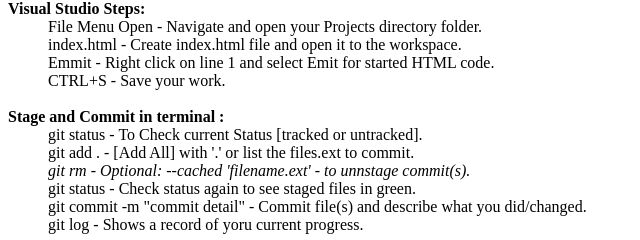
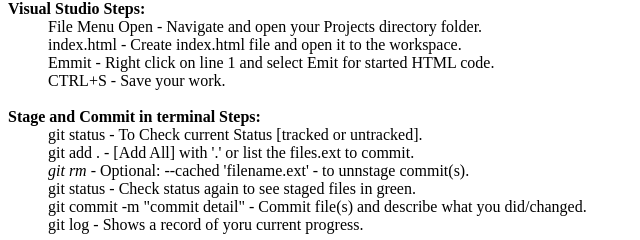
Before and after one commit to dev-elements/communication-log, a plain HTML site: page index.html in a window 1280 px wide. Shown: the part 278-518 px from the top of the page, 0-640 px from the left. Drawn offline with Linux system fonts and the light colour scheme.

Commit message:
reformatted git rm itallics

```diff
--- a/index.html
+++ b/index.html
@@ -22,10 +22,10 @@
         <dd>Emmit - Right click on line 1 and select Emit for started HTML code. </dd>
         <dd>CTRL+S - Save your work.</dd>
         <br>
-        <dt><b>Stage and Commit in terminal :</b></dt>
+        <dt><b>Stage and Commit in terminal  Steps:</b></dt>
         <dd>git status - To Check current Status [tracked or untracked]. </dd>
         <dd>git add . - [Add All] with '.' or list the files.ext to commit. </dd>
-        <dd><i>git rm - Optional: --cached 'filename.ext' - to unnstage commit(s). </i></dd>
+        <dd><i>git rm</i> - Optional: --cached 'filename.ext' - to unnstage commit(s). </dd>
         <dd>git status - Check status again to see staged files in green. </dd>
         <dd>git commit -m "commit detail" - Commit file(s) and describe what you did/changed. </dd>
         <dd>git log - Shows a record of yoru current progress. </dd>
```
